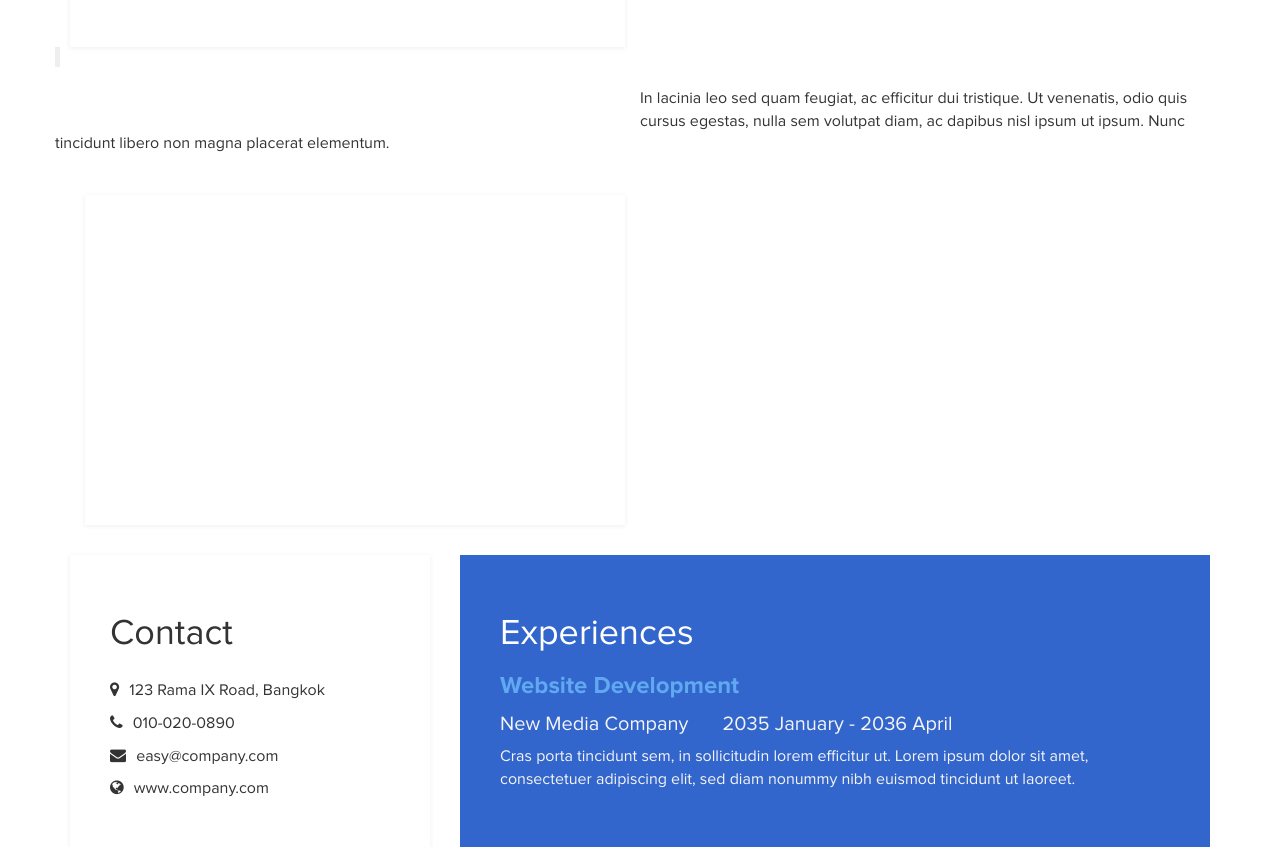
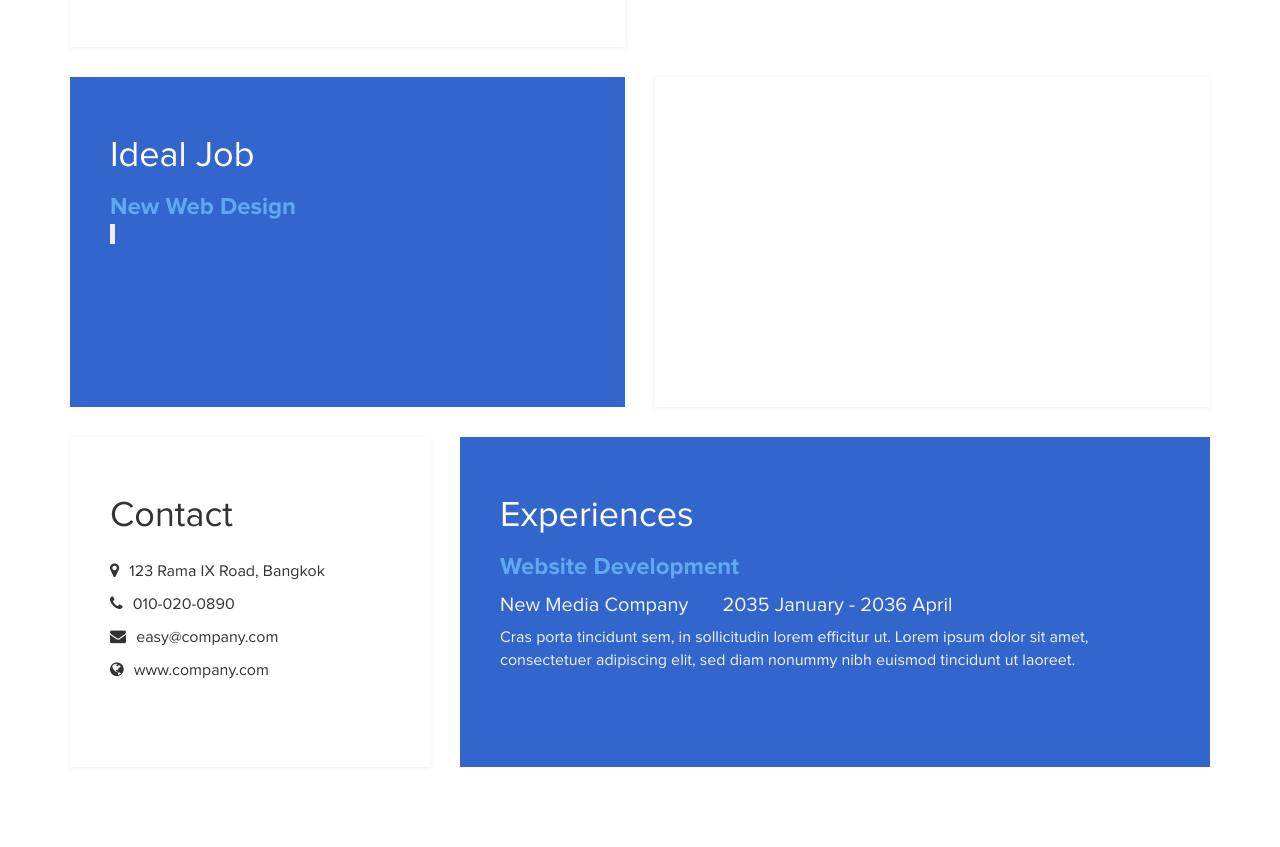
Before and after one commit to saibamouse/emilygfinal, a plain HTML site: page index.html in a window 1280 px wide. Shown: the part 2904-3751 px from the top of the page. Drawn offline with Linux system fonts and the light colour scheme; a script that the page names is missing.

Commit message:
Update index.html

```diff
--- a/index.html
+++ b/index.html
@@ -78,10 +78,14 @@ My experience would include general troubleshooting with my personal and family
 <section class="container">
 	<div class="row">
 		<div class="col-md-6 col-sm-12">
+			<div class="education">
 				<h2 class="white">Ideal Job</h2>
+					<div class="education-content">
+						<h4 class="education-title accent">New Web Design</h4>
+							<div class="education-school">
 							</div>
 							<blockquote class="imgur-embed-pub" lang="en" data-id="a/sUhUG9w"  ><a href="//imgur.com/a/sUhUG9w"></a></blockquote><script async src="//s.imgur.com/min/embed.js" charset="utf-8"></script>
-						<p class="education-description">In lacinia leo sed quam feugiat, ac efficitur dui tristique. Ut venenatis, odio quis cursus egestas, nulla sem volutpat diam, ac dapibus nisl ipsum ut ipsum. Nunc tincidunt libero non magna placerat elementum.</p>
+						<p>
 					</div>
 			</div>
 		</div>
```
